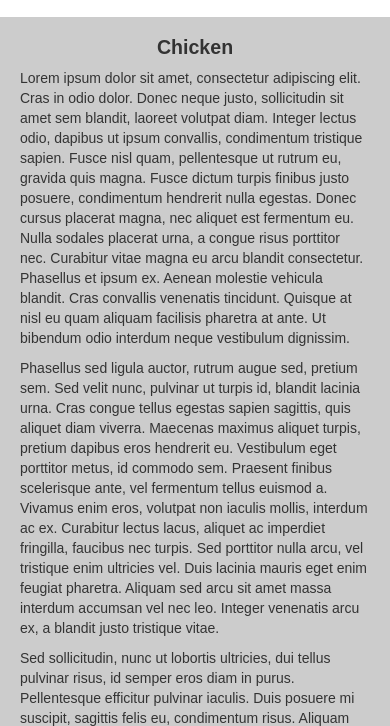
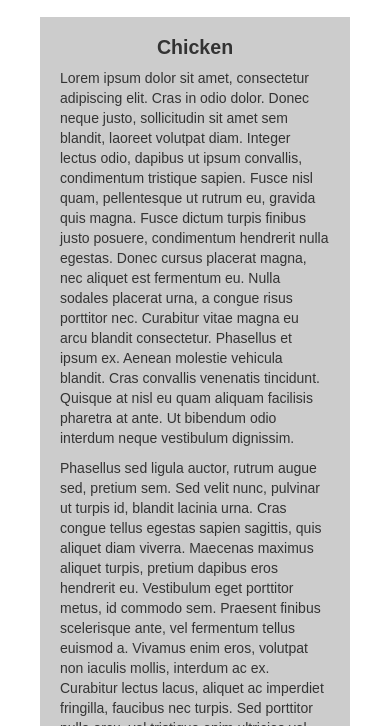
Before and after one commit to hans-coursera/fullstack-course, a plain HTML site: page module3-solution/index.html in a window 390 px wide. Shown: the part 118-844 px from the top of the page. Drawn offline with Linux system fonts and the light colour scheme.

Commit message:
assignment 3: fix sizing for mobile

```diff
--- a/module3-solution/css/styles.css
+++ b/module3-solution/css/styles.css
@@ -70,3 +70,11 @@ h3.menu-item-title {
     background-color: red;
     color: white;
 }
+
+
+@media (max-width: 767px) {
+    .content .container {
+        margin-left: 40px;
+        margin-right: 40px;
+    }
+}
```
